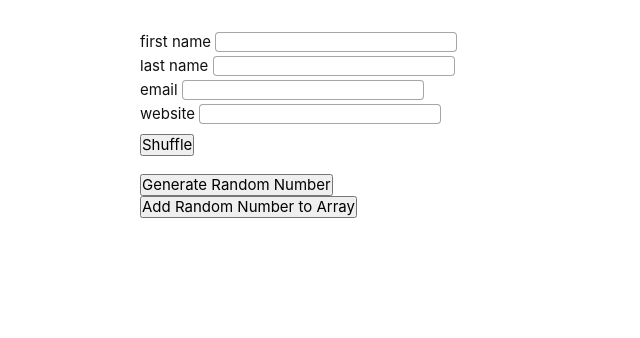
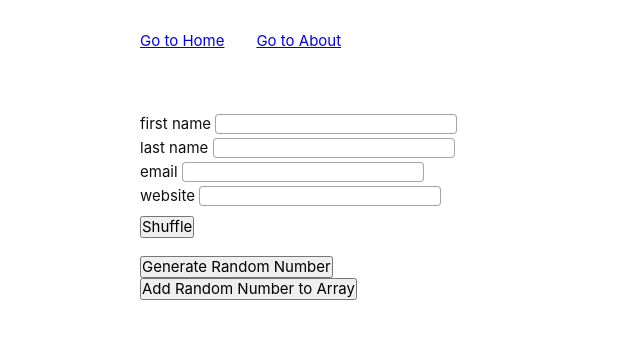
Before and after one commit to picuu/m14, a Vue app: page / in a window 1280 px wide. Shown: the top 338 px of the page, without its empty margins (0-640 px from the left). Built offline with nearby package versions, Linux system fonts and the light colour scheme.

Commit message:
configure vue-router

```diff
--- a/src/App.vue
+++ b/src/App.vue
@@ -1,22 +1,28 @@
 <script setup>
-import KeyForSample from '@/components/KeyForSample.vue'
-import WatchArrayExample from '@/components/WatchArrayExample.vue'
+import { RouterLink, RouterView } from 'vue-router'
 </script>
 
 <template>
+  <header>
+    <RouterLink to="/">Go to Home</RouterLink>
+    <RouterLink to="/about">Go to About</RouterLink>
+  </header>
+
   <main>
-    <KeyForSample />
-
-    <br /><br />
-
-    <WatchArrayExample />
+    <RouterView />
   </main>
 </template>
 
 <style scoped>
+header,
 main {
   width: min(100% - 4rem, 1000px);
   margin-inline: auto;
   padding-block: 2rem;
 }
+
+header {
+  display: flex;
+  gap: 2rem;
+}
 </style>
--- a/src/main.js
+++ b/src/main.js
@@ -2,5 +2,9 @@ import './assets/main.css'
 
 import { createApp } from 'vue'
 import App from './App.vue'
+import router from '@/router/'
 
-createApp(App).mount('#app')
+const app = createApp(App)
+
+app.use(router)
+app.mount('#app')
--- /dev/null
+++ b/src/router/index.js
@@ -0,0 +1,20 @@
+import { createRouter, createWebHistory } from 'vue-router'
+import HomeView from '@/views/HomeView.vue'
+
+const router = createRouter({
+  history: createWebHistory(),
+  routes: [
+    {
+      path: '/',
+      name: 'Home',
+      component: HomeView
+    },
+    {
+      path: '/about',
+      name: 'About',
+      component: () => import('@/views/AboutView.vue')
+    }
+  ]
+})
+
+export default router
--- /dev/null
+++ b/src/views/AboutView.vue
@@ -0,0 +1,3 @@
+<template>
+  <section>About view</section>
+</template>
--- /dev/null
+++ b/src/views/HomeView.vue
@@ -0,0 +1,14 @@
+<script setup>
+import KeyForSample from '@/components/KeyForSample.vue'
+import WatchArrayExample from '@/components/WatchArrayExample.vue'
+</script>
+
+<template>
+  <section>
+    <KeyForSample />
+
+    <br /><br />
+
+    <WatchArrayExample />
+  </section>
+</template>
```
